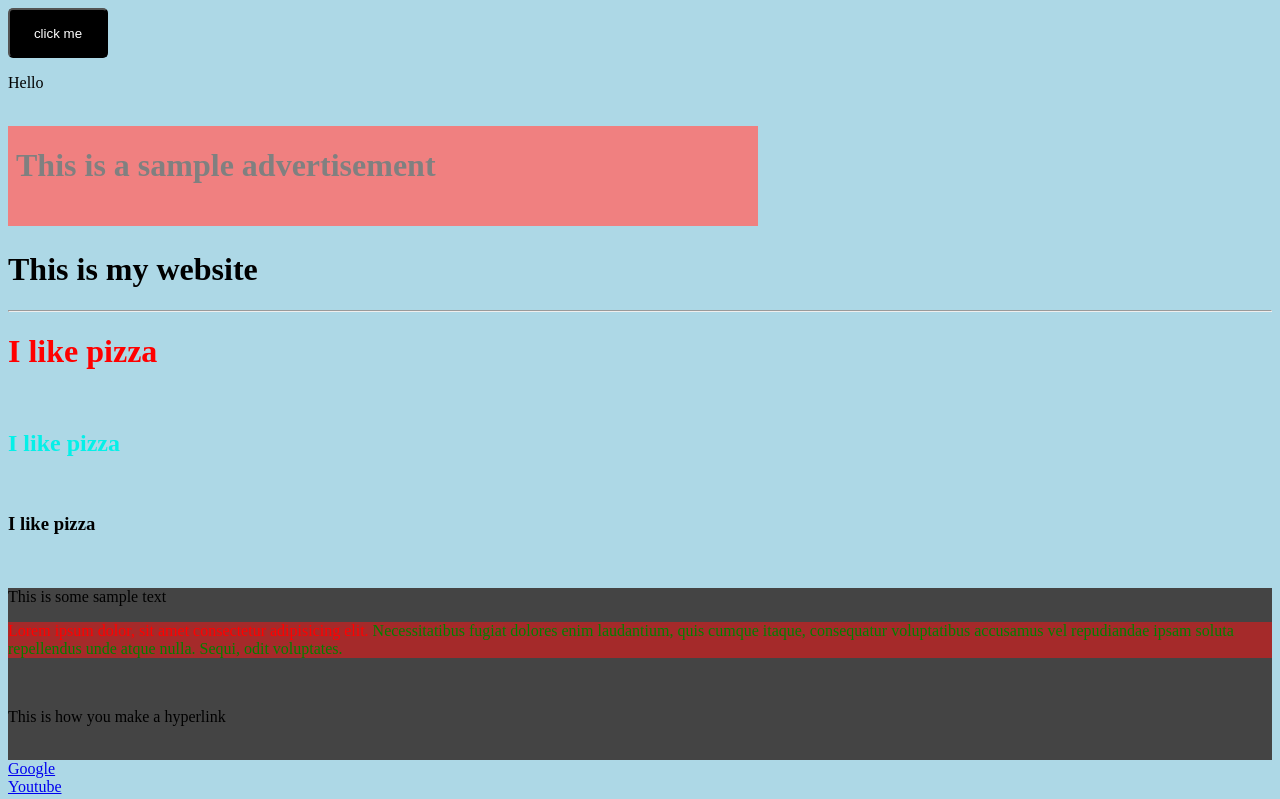
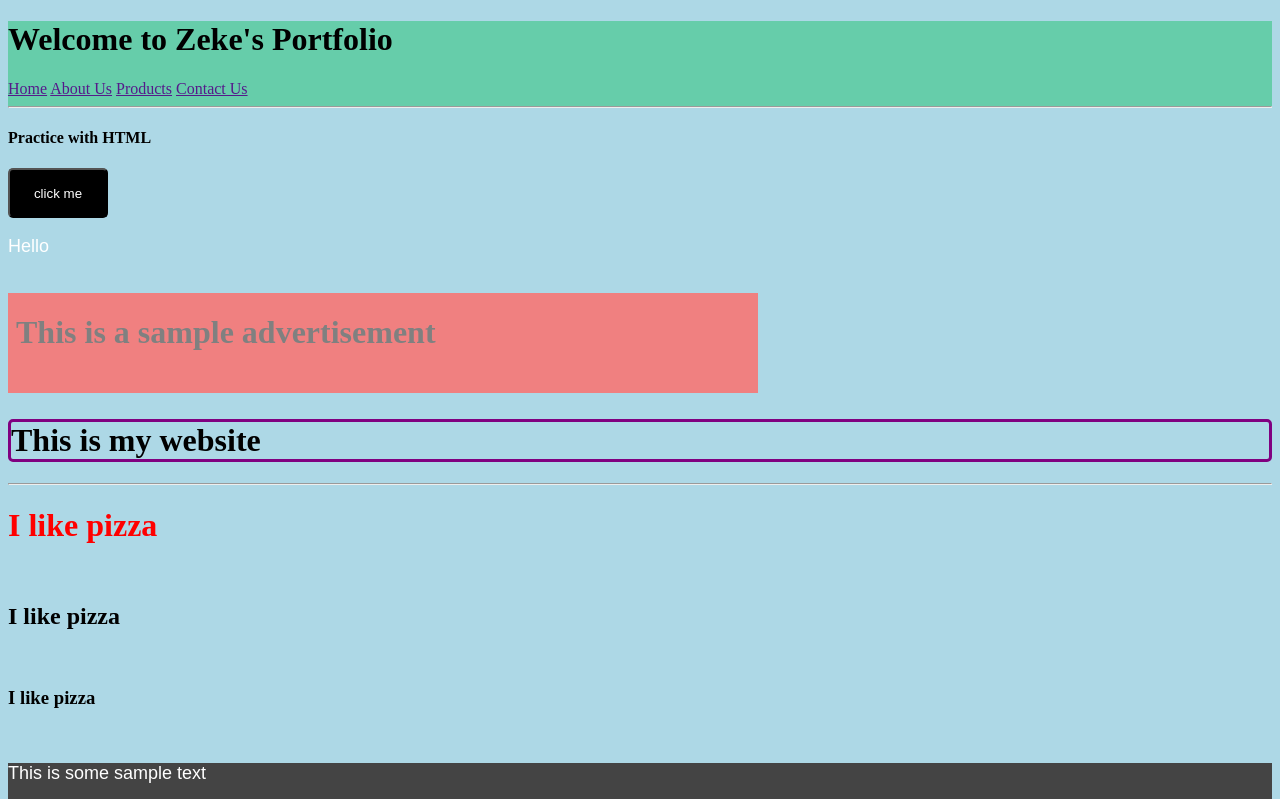
Before and after one commit to ezekielrobertson/Zeke_Website, a plain HTML site: page index.html in a window 1280 px wide. Shown: the top 799 px of the page. Drawn offline with Linux system fonts and the light colour scheme.

Commit message:
update2 01/04/24

```diff
--- a/index.html
+++ b/index.html
@@ -3,17 +3,30 @@
 <html>
 
 <head>
-    <link rel="icon" type="image/png" href="favicon_image.png">
-    <title>Zeke's Website</title>
+    <link rel="icon" type="image/png" href="images/favicon_image.png">
     <meta name="Description" content="Free HTML Tutorial for Beginners">
     <meta name="keywords" content="HTML, tutorial, beginners">
     <meta name="author" content="Zeke Robertson">
     <meta name="viewport" content="width=device-width, initial-scale=1.0">
     <meta charset="UTF-8">
     <!--<meta http-equiv="refresh" content="30"> is how you implement how often the website will refresh -->
+    <title>Zeke's Website</title>
+    <link rel="stylesheet" href="style.css">
+    <!--for other fonts, go to "Google Fonts"-->
 </head>
 
 <body style="background-color: lightblue;">
+    <header style="background-color: mediumaquamarine;">
+        <h1>Welcome to Zeke's Portfolio</h1>
+        <a href="">Home</a>
+        <a href="">About Us</a>
+        <a href="">Products</a>
+        <a href="">Contact Us</a>
+        <hr>
+    </header>
+
+    <main>
+        <h4>Practice with HTML</h4>
         <button onclick="doSomething()" style="background-color: black; color: white;border-radius: 5px;width: 100px;height: 50px;" >
             <!--to make this button a hyperlink, surround it in <a></a> and insert whatever link you would like-->
             click me
@@ -26,17 +39,17 @@
         <!--ifrom= embed content from another souce into an HTML document-->
         <iframe style="border:0" src="sample_ad.html" width="750" height="100"></iframe>
         <!-- This is a comment  -->
-    <h1>This is my website</h1>
+        <h1 id="header1">This is my website</h1>
         <hr>
         <h1 style="color: red;">I like pizza</h1>
         <br>
-    <h2 style="color: rgb(5,240,232);">I like pizza</h2>
+        <h2>I like pizza</h2>
         <br>
         <h3>I like pizza</h3>
         <br>
         <div style="background-color: #444444;">
         <p>This is some sample text</p>
-    <p style="background-color: brown; color: green"><span style="color: red;">Lorem ipsum dolor, sit amet consectetur adipisicing elit.</span> Necessitatibus fugiat dolores enim laudantium, quis cumque itaque, consequatur voluptatibus accusamus vel repudiandae ipsam soluta repellendus unde atque nulla. Sequi, odit voluptates.</p>
+        <p><span style="color: red;">Lorem ipsum dolor, sit amet consectetur adipisicing elit.</span> Necessitatibus fugiat dolores enim laudantium, quis cumque itaque, consequatur voluptatibus accusamus vel repudiandae ipsam soluta repellendus unde atque nulla. Sequi, odit voluptates.</p>
         <br>
         <p>This is how you make a hyperlink</p>
         <br>
@@ -123,7 +136,8 @@
             </div>
         </form>
         <!-- can also make the image a hyperlink by wrapping it in <a></a> brackets-->
-    <img src="IMG_7191.JPG" height="300" alt="This is a picture of my dog, Zenith" title="Zenith">
+        <br>
+        <img src="images/IMG_7191.JPG" height="300" alt="This is a picture of my dog, Zenith" title="Zenith">
         <!--This is how to put audio into the webpage, just insert the mp3 link into the src quotes-->
         <audio controls autoplay muted loop src="">
             <source src="">
@@ -199,6 +213,14 @@
             </tr>
         </table>
         <br>
+    </main>
+
+    <footer style="background-color: mediumaquamarine;">
+        <hr>
+        Author: Zeke Robertson<br>
+        &copy; copyright reserved<br>
+        <small><a href="mailto:ezekiel.j.robertson@gmail.com">ezekiel.j.robertson@gmail.com</a></small>
+    </footer>
 
 
 </body>
--- /dev/null
+++ b/style.css
@@ -0,0 +1,14 @@
+
+body{
+    background-color: lightblue;
+    font-family: 'Times New Roman', Times, serif;
+}
+p{
+    color:white;
+    font-family: sans-serif;
+    font-size: large;
+}
+#header1{
+    border: 3px solid purple;
+    border-radius: 5px;
+}
```
Lines whose indentation alone changed are shown as unchanged.
